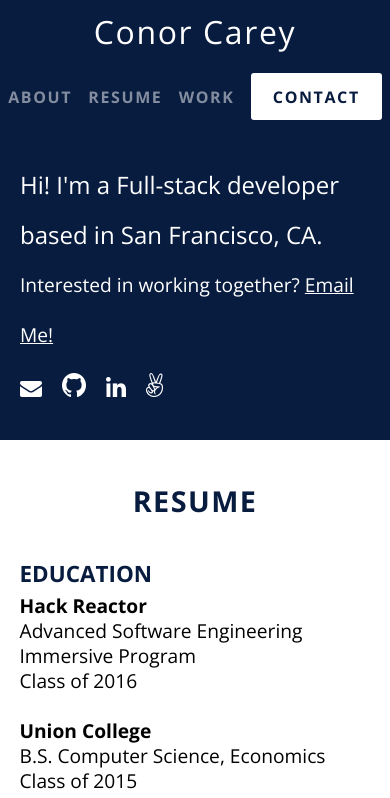
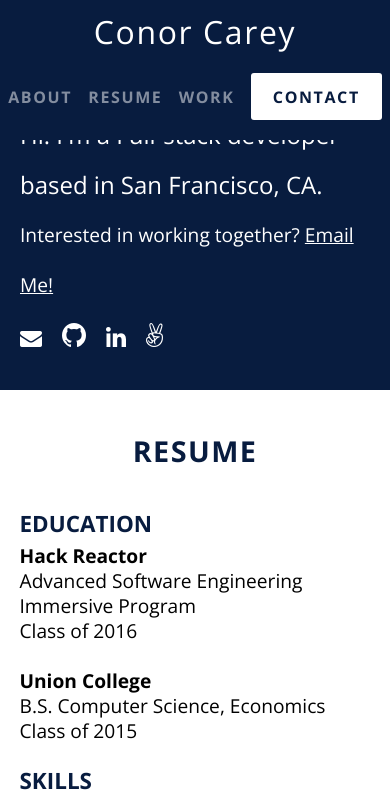
Before and after one commit to ccarey221/conorsportfolio, a React app: page / in a window 390 px wide. Shown: the top 798 px of the page. Built offline with nearby package versions, Linux system fonts and the light colour scheme.

Commit message:
mobile friendly design

```diff
--- a/src/Components/Body/body.css
+++ b/src/Components/Body/body.css
@@ -204,7 +204,7 @@ CSS for the CONTACT section
 
   .about {
     height: 300px;
-    margin-top: 120px;
+    margin-top: 90px;
   }
   .aboutContainer {
     padding: 20px;
@@ -214,7 +214,7 @@ CSS for the CONTACT section
 @media only screen and (max-width: 628px) {
   .about {
     height: 300px;
-    margin-top: 140px;
+    margin-top: 90px;
   }
 }
 
@@ -243,7 +243,7 @@ CSS for the CONTACT section
 
   .about {
     height: 300px;
-    margin-top: 120px;
+    margin-top: 80px;
   }
   .aboutContainer {
     padding: 20px;
```
